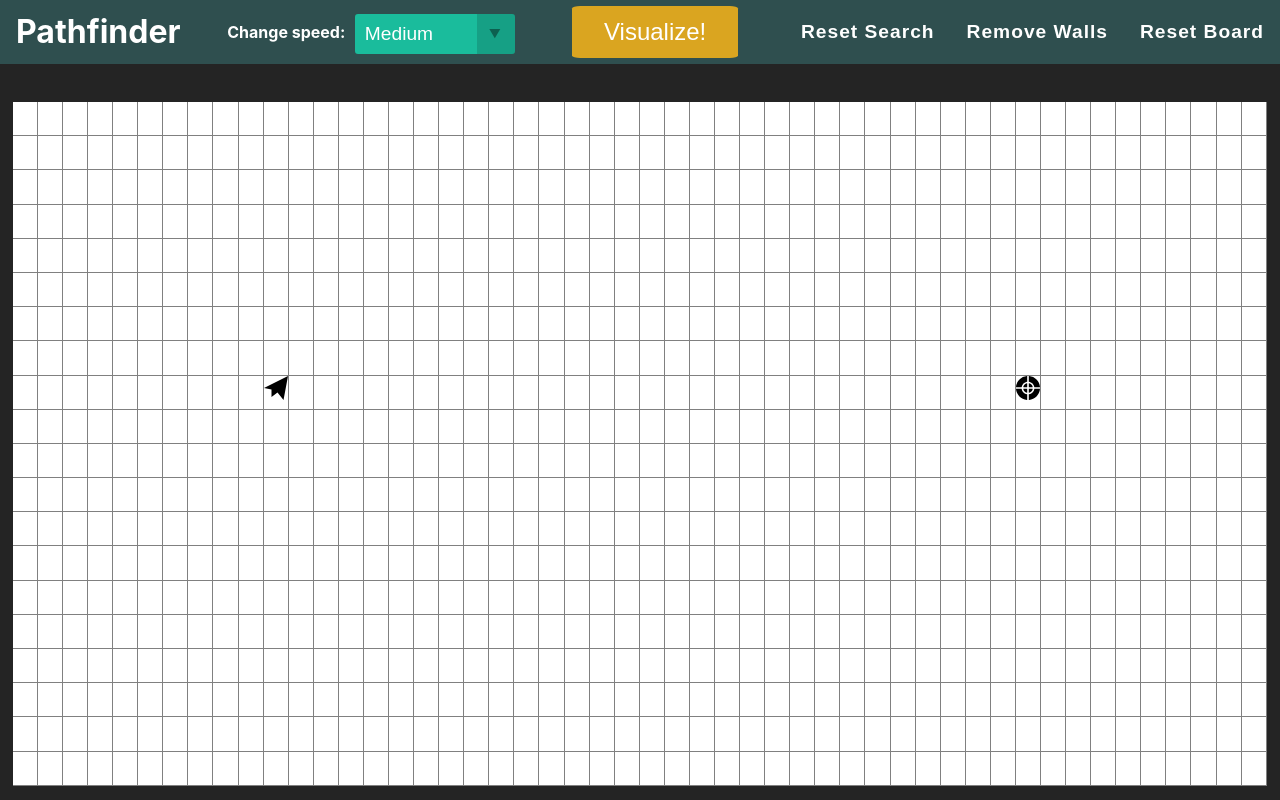
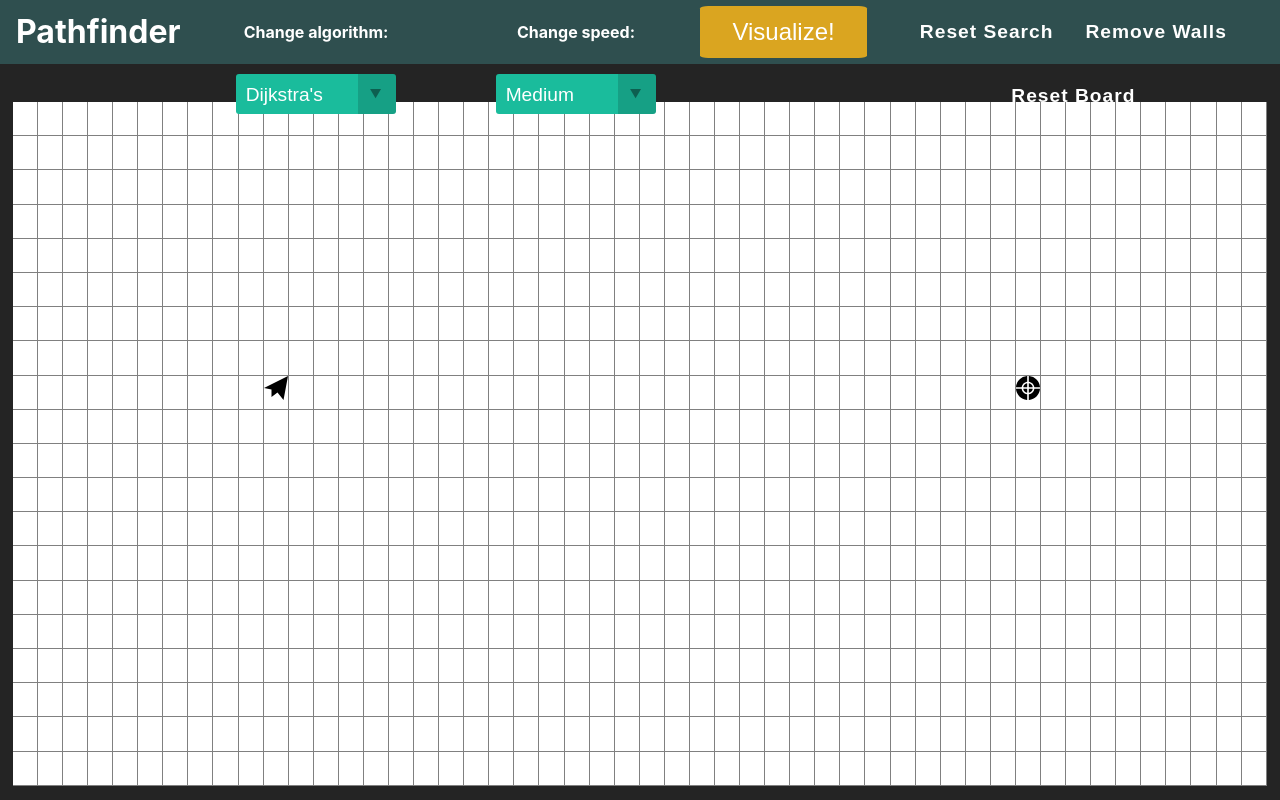
Before and after one commit to BrankoKrstic/pathfinder, a React (Create React App) app: page / in a window 1280 px wide. Built offline with nearby package versions, Linux system fonts and the light colour scheme.

Commit message:
add change algo dropdown to navbar

```diff
--- a/src/components/Navbar/Navbar.js
+++ b/src/components/Navbar/Navbar.js
@@ -8,10 +8,27 @@ export default function Navbar(props) {
 		searchSpeed,
 		changeSpeed,
 		resetSearch,
+		changeAlgo,
+		searchAlgo,
 	} = props;
 	return (
 		<nav className="Navbar">
 			<div className="Navbar-logo">Pathfinder</div>
+			<div>
+				<label className="Navbar-label" htmlFor="algo-select">
+					Change algorithm:
+				</label>
+				<span className="Navbar-dropdown">
+					<select
+						id="algo-select"
+						value={searchAlgo}
+						onChange={(e) => changeAlgo(e.target.value)}
+					>
+						<option value="dijkstra">Dijkstra's</option>
+						<option value="aStar">A* Search</option>
+					</select>
+				</span>
+			</div>
 			<div>
 				<label className="Navbar-label" htmlFor="speed-select">
 					Change speed:
--- a/src/components/Pathfinder/Pathfinder.js
+++ b/src/components/Pathfinder/Pathfinder.js
@@ -20,6 +20,7 @@ export default function Pathfinder() {
 	const [gridState, setGridState] = useState({
 		graph: null,
 		searchSpeed: 25,
+		searchAlgo: "dijkstra",
 	});
 	const [nodeState, setNodeState] = useState(defaultNodeState);
 	useEffect(() => {
@@ -37,17 +38,7 @@ export default function Pathfinder() {
 	}, []);
 	const visualize = () => {
 		resetSearch();
-		// let { visitedNodes, shortestPath } = gridState.graph.dijkstra(
-		// 	nodeState.startNode,
-		// 	nodeState.endNode,
-		// 	nodeState.wallNodes
-		// );
-		let { visitedNodes, shortestPath } = gridState.graph.aStar(
-			nodeState.startNode,
-			nodeState.endNode,
-			NUM_COLS,
-			nodeState.wallNodes
-		);
+		let { visitedNodes, shortestPath } = search();
 		let visitedArr = [];
 		let shortestPathArr = [];
 		for (let i = 0; i < visitedNodes.length + shortestPath.length; i++) {
@@ -102,6 +93,26 @@ export default function Pathfinder() {
 	const removeWalls = () => {
 		setNodeState({ ...nodeState, wallNodes: [] });
 	};
+	const search = () => {
+		if (gridState.searchAlgo === "dijkstra") {
+			return gridState.graph.dijkstra(
+				nodeState.startNode,
+				nodeState.endNode,
+				nodeState.wallNodes
+			);
+		} else if (gridState.searchAlgo === "aStar") {
+			return gridState.graph.aStar(
+				nodeState.startNode,
+				nodeState.endNode,
+				NUM_COLS,
+				nodeState.wallNodes
+			);
+		}
+	};
+	const changeAlgo = (val) => {
+		resetSearch();
+		setGridState({ ...gridState, searchAlgo: val });
+	};
 	const toggleWall = (node) => {
 		if (nodeState.movingStartNode)
 			return setNodeState({ ...nodeState, startNode: node });
@@ -123,7 +134,7 @@ export default function Pathfinder() {
 		setNodeState({ ...nodeState, wallNodes: newArr });
 	};
 	const changeSpeed = (val) => {
-		reset();
+		resetSearch();
 		setGridState({ ...gridState, searchSpeed: val });
 	};
 	const nodes =
@@ -151,6 +162,7 @@ export default function Pathfinder() {
 				reset={reset}
 				resetSearch={resetSearch}
 				changeSpeed={changeSpeed}
+				changeAlgo={changeAlgo}
 			></Navbar>
 			<main className="Pathfinder-body">
 				<div className="Pathfinder-grid">{nodes}</div>
```
